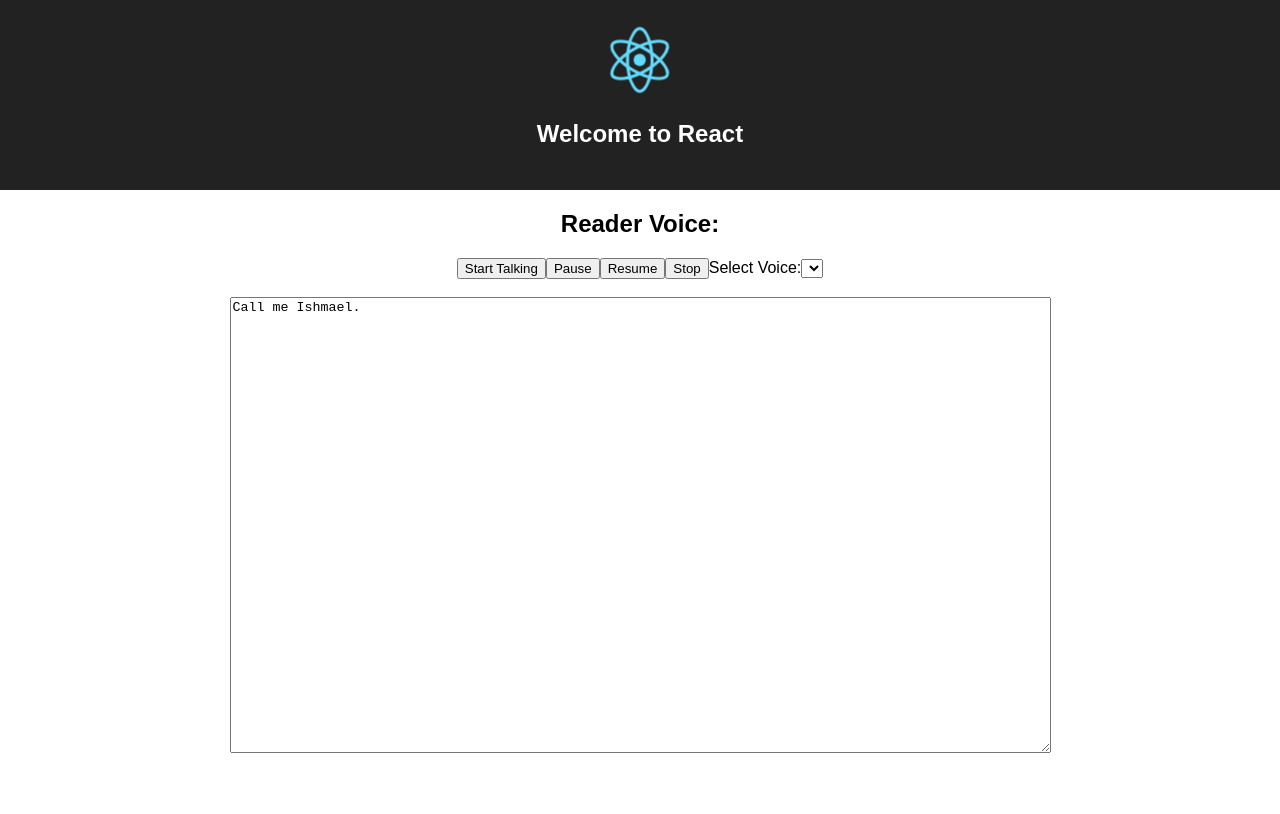
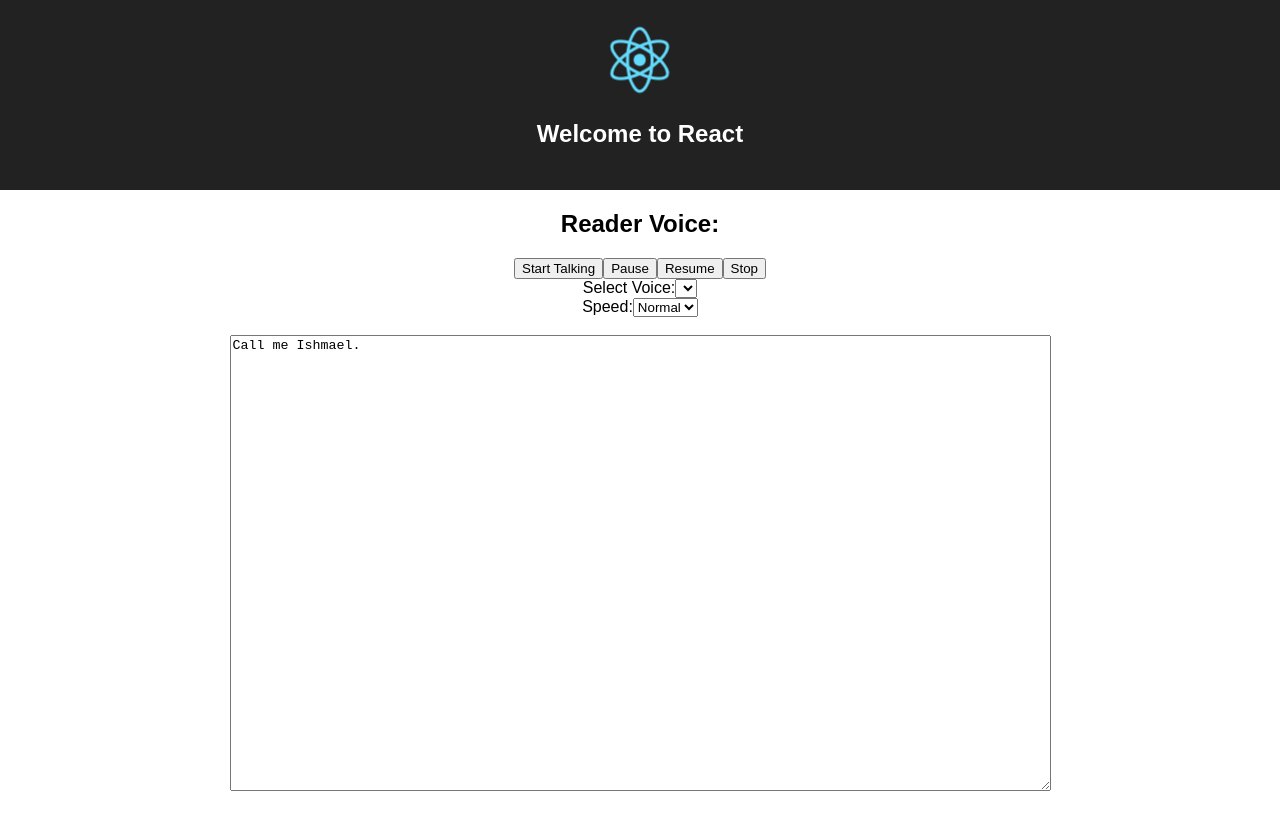
Before and after one commit to blindbane/text-to-speech, a React (Create React App) app: page / in a window 1280 px wide. Built offline with nearby package versions, Linux system fonts and the light colour scheme.

Commit message:
(feat) Added reading rate option to Reader component

```diff
--- a/src/Reader.js
+++ b/src/Reader.js
@@ -6,9 +6,11 @@ class Reader extends Component {
     this.state = {
       textAreaValue: 'Call me Ishmael.',
       voices: [],
-      voice: ''
+      voice: '',
+      rate: 1
     };
     this.handleVoiceSelect = this.handleVoiceSelect.bind(this);
+    this.handleRateChange = this.handleRateChange.bind(this);
     this.handleTextInput = this.handleTextInput.bind(this);
     this.read = this.read.bind(this);
     this.pause = this.pause.bind(this);
@@ -36,6 +38,10 @@ class Reader extends Component {
     this.setState({ voice: newVoice });
   }
 
+  handleRateChange(event) {
+    this.setState({ rate: event.target.value });
+  }
+
   handleTextInput(event) {
     this.setState({
       textAreaValue: event.target.value
@@ -47,6 +53,8 @@ class Reader extends Component {
     utterance.voice = this.state.voices.find(
       voice => voice.name === this.state.voice.name
     );
+    utterance.rate = this.state.rate;
+    console.log(utterance.rate);
     window.speechSynthesis.speak(utterance);
   }
 
@@ -73,6 +81,7 @@ class Reader extends Component {
         <button onClick={this.pause}>Pause</button>
         <button onClick={this.resume}>Resume</button>
         <button onClick={this.cancel}>Stop</button>
+        <div>
           <label>
             Select Voice:
             <select
@@ -88,6 +97,23 @@ class Reader extends Component {
                 ))}
             </select>
           </label>
+        </div>
+        <div>
+          <label>
+            Speed:
+            <select value={this.state.rate} onChange={this.handleRateChange}>
+              <option key="slow" value={0.75}>
+                Slow
+              </option>
+              <option key="normal" value={1.0}>
+                Normal
+              </option>
+              <option key="fast" value={2.0}>
+                Fast
+              </option>
+            </select>
+          </label>
+        </div>
         <p className="App-intro">
           <textarea
             onChange={this.handleTextInput}
```
Lines whose indentation alone changed are shown as unchanged.
